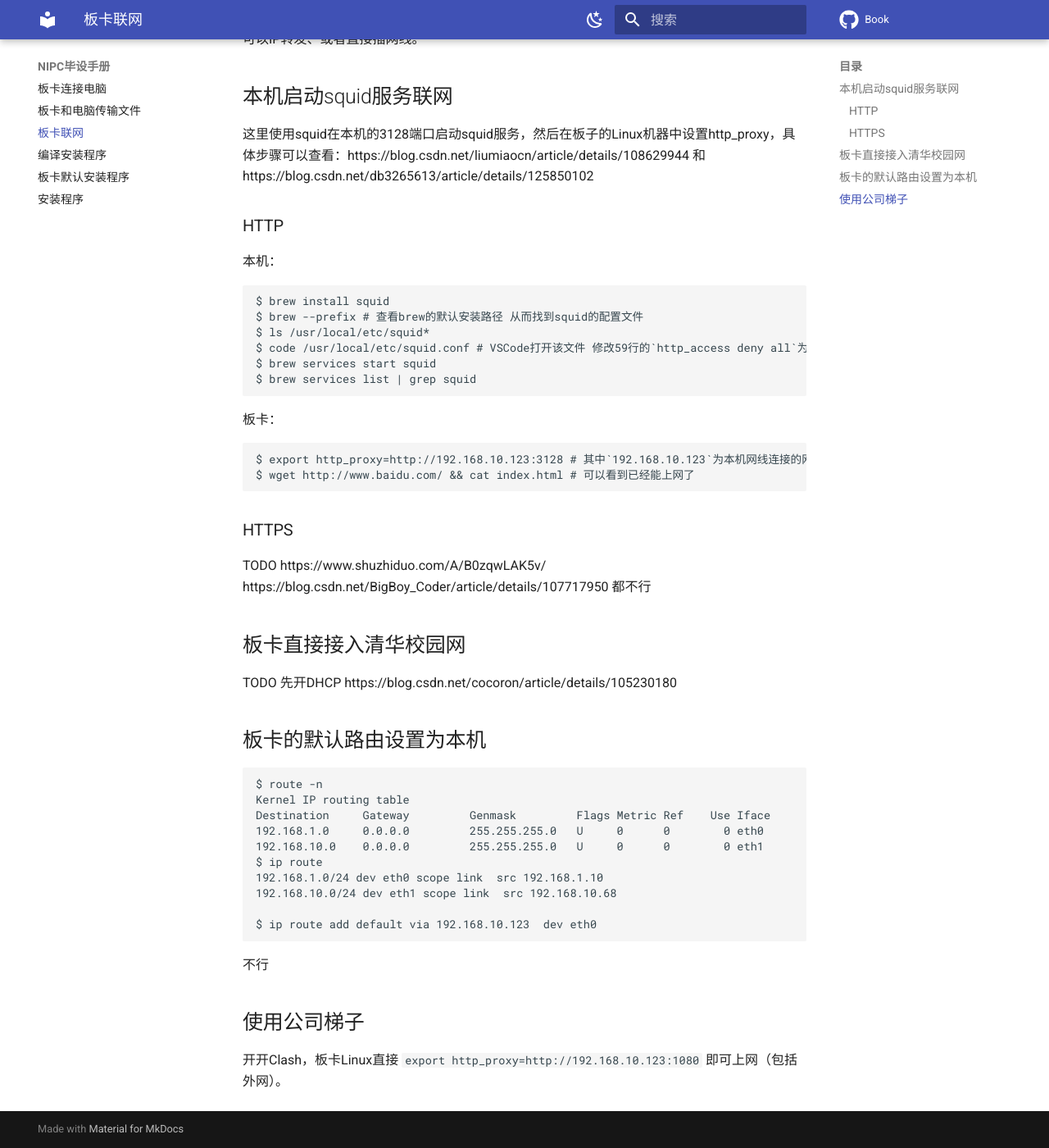
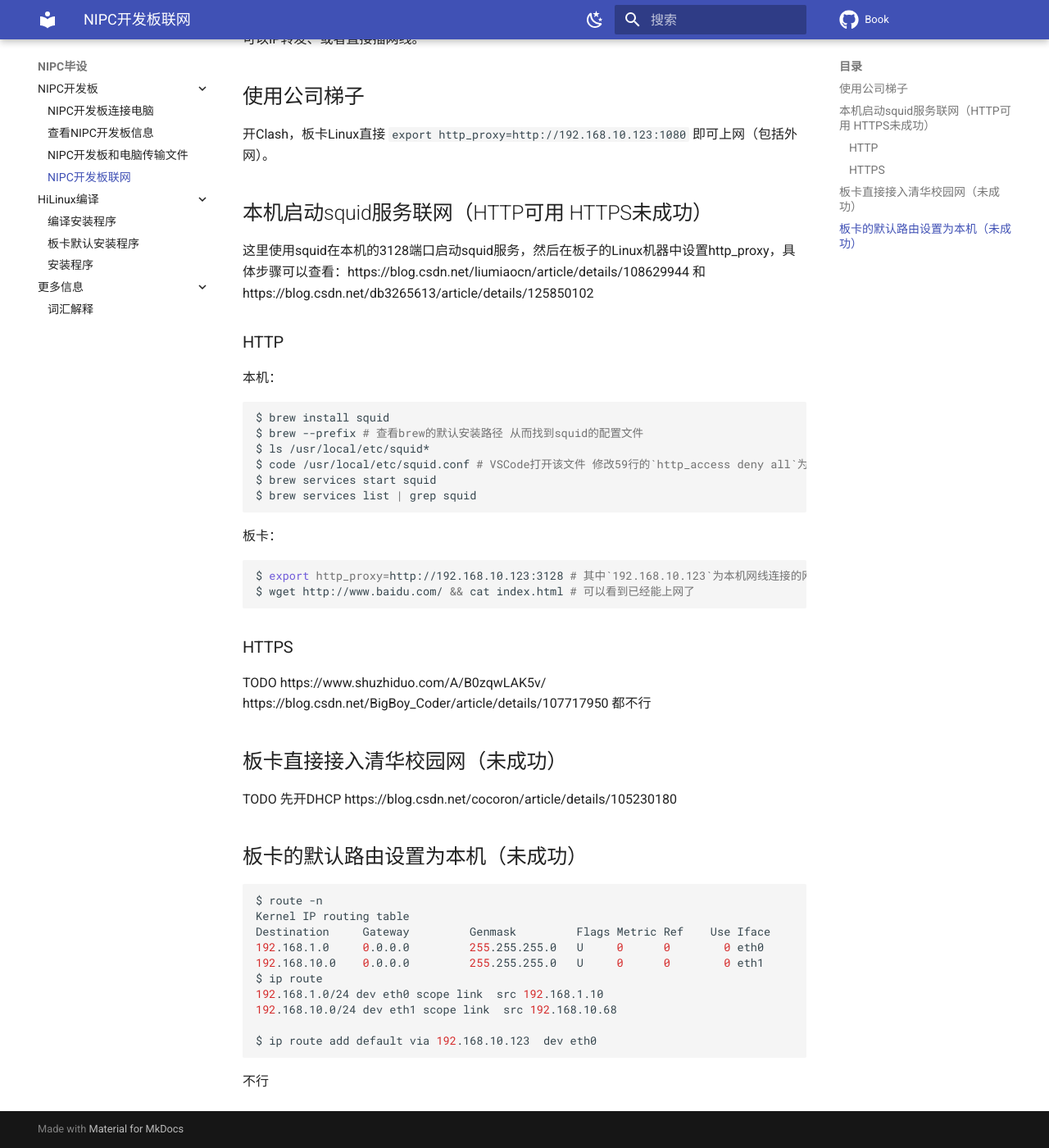
Before and after one commit to NIPC-Project/Book, an MkDocs documentation site: the page built from docs/NIPC/internet.md, in a window 1280 px wide and 1400 px high, scrolled down 145 px. Shown: the whole window at 82% size. Built offline with MkDocs 1.6.1 and Material for MkDocs 9.7.7, drawn with Linux system fonts in a browser that asks for light colours; comment, search, counter and statistics services are not loaded.

Commit message:
add info and glossary

````diff
--- a/docs/CONNECT/files.md
+++ b/docs/NIPC/files.md
@@ -1,10 +1,12 @@
-# 板卡和电脑传输文件
+# NIPC开发板和电脑传输文件
+
+使用ftp协议传输文件即可。
 
 ## macOS安装ftp
 
-```
-brew unlink telnet # 先将本机原本的telnet取消链接
-brew install inetutils # 再安装所有的网络工具 其中包含telnet和ftp
+```sh
+$ brew unlink telnet # 先将本机原本的telnet取消链接
+$ brew install inetutils # 再安装所有的网络工具 其中包含telnet和ftp
 ```
 
 然后就可以使用命令行的ftp来传输了
--- a/docs/CONNECT/internet.md
+++ b/docs/NIPC/internet.md
@@ -1,8 +1,12 @@
-# 板卡联网
+# NIPC开发板联网
 
 可以IP转发、或者直接插网线。
 
-## 本机启动squid服务联网
+## 使用公司梯子
+
+开Clash，板卡Linux直接 `export http_proxy=http://192.168.10.123:1080` 即可上网（包括外网）。
+
+## 本机启动squid服务联网（HTTP可用 HTTPS未成功）
 
 这里使用squid在本机的3128端口启动squid服务，然后在板子的Linux机器中设置http_proxy，具体步骤可以查看：https://blog.csdn.net/liumiaocn/article/details/108629944 和 https://blog.csdn.net/db3265613/article/details/125850102
 
@@ -10,7 +14,7 @@
 
 本机：
 
-```
+```sh
 $ brew install squid
 $ brew --prefix # 查看brew的默认安装路径 从而找到squid的配置文件
 $ ls /usr/local/etc/squid*
@@ -21,7 +25,7 @@ $ brew services list | grep squid
 
 板卡：
 
-```
+```sh
 $ export http_proxy=http://192.168.10.123:3128 # 其中`192.168.10.123`为本机网线连接的网段的IP
 $ wget http://www.baidu.com/ && cat index.html # 可以看到已经能上网了
 ```
@@ -30,13 +34,13 @@ $ wget http://www.baidu.com/ && cat index.html # 可以看到已经能上网了
 
 TODO  https://www.shuzhiduo.com/A/B0zqwLAK5v/  https://blog.csdn.net/BigBoy_Coder/article/details/107717950  都不行
 
-## 板卡直接接入清华校园网
+## 板卡直接接入清华校园网（未成功）
 
 TODO  先开DHCP  https://blog.csdn.net/cocoron/article/details/105230180
 
-## 板卡的默认路由设置为本机
+## 板卡的默认路由设置为本机（未成功）
 
-```
+```sh
 $ route -n
 Kernel IP routing table
 Destination     Gateway         Genmask         Flags Metric Ref    Use Iface
@@ -50,7 +54,3 @@ $ ip route add default via 192.168.10.123  dev eth0
 ```
 
 不行
-
-## 使用公司梯子
-
-开开Clash，板卡Linux直接 `export http_proxy=http://192.168.10.123:1080` 即可上网（包括外网）。
--- a/mkdocs.yml
+++ b/mkdocs.yml
@@ -1,5 +1,5 @@
 # [Info]
-site_name: NIPC毕设手册 # 左上角标题
+site_name: NIPC毕设 # 左上角标题
 
 # [UI]
 ## [top]
@@ -35,12 +35,17 @@ repo_name: Book # 右上角的名字
 
 # [Navigtion]
 nav:
-  - CONNECT/connect.md
-  - CONNECT/files.md
-  - CONNECT/internet.md
-  - PROGRAM/compile.md
-  - PROGRAM/default-programs.md
-  - PROGRAM/install-programs.md
+  - NIPC开发板:
+    - NIPC/connect.md
+    - NIPC/info.md
+    - NIPC/files.md
+    - NIPC/internet.md
+  - HiLinux编译:
+    - PROGRAM/compile.md
+    - PROGRAM/default-programs.md
+    - PROGRAM/install-programs.md
+  - 更多信息:
+    - MORE/glossary.md
 
 # [Extensions]
 plugins:
````
Also changed, not shown: README.md (+2 -2 lines), docs/MORE/glossary.md (added, +4 -0 lines), docs/NIPC/connect.md (added, +13 -0 lines), docs/NIPC/info.md (renamed from docs/CONNECT/connect.md, +17 -16 lines), docs/NIPC/images-connect/macos-network.jpg (renamed from docs/CONNECT/images-connect/macos-network.jpg), docs/NIPC/images-connect/new-ifconfig.jpg (renamed from docs/CONNECT/images-connect/new-ifconfig.jpg), docs/NIPC/images-connect/nipc-network-interface.jpg (renamed from docs/CONNECT/images-connect/nipc-network-interface.jpg).
